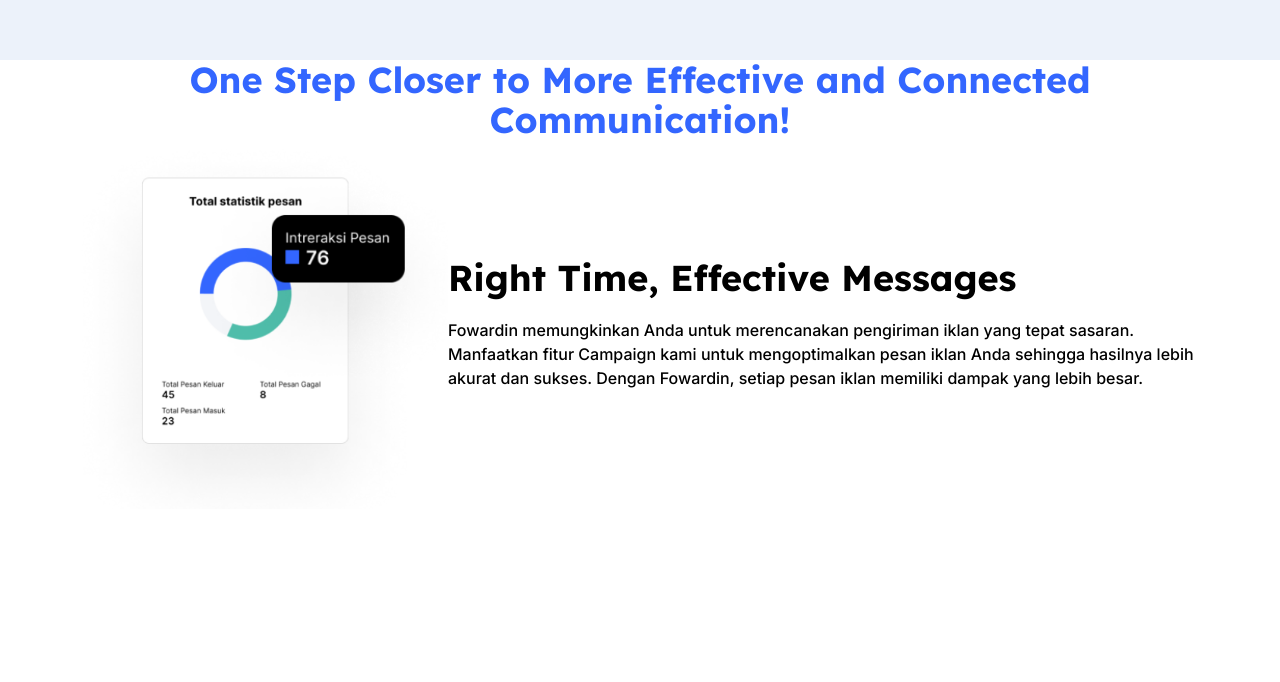
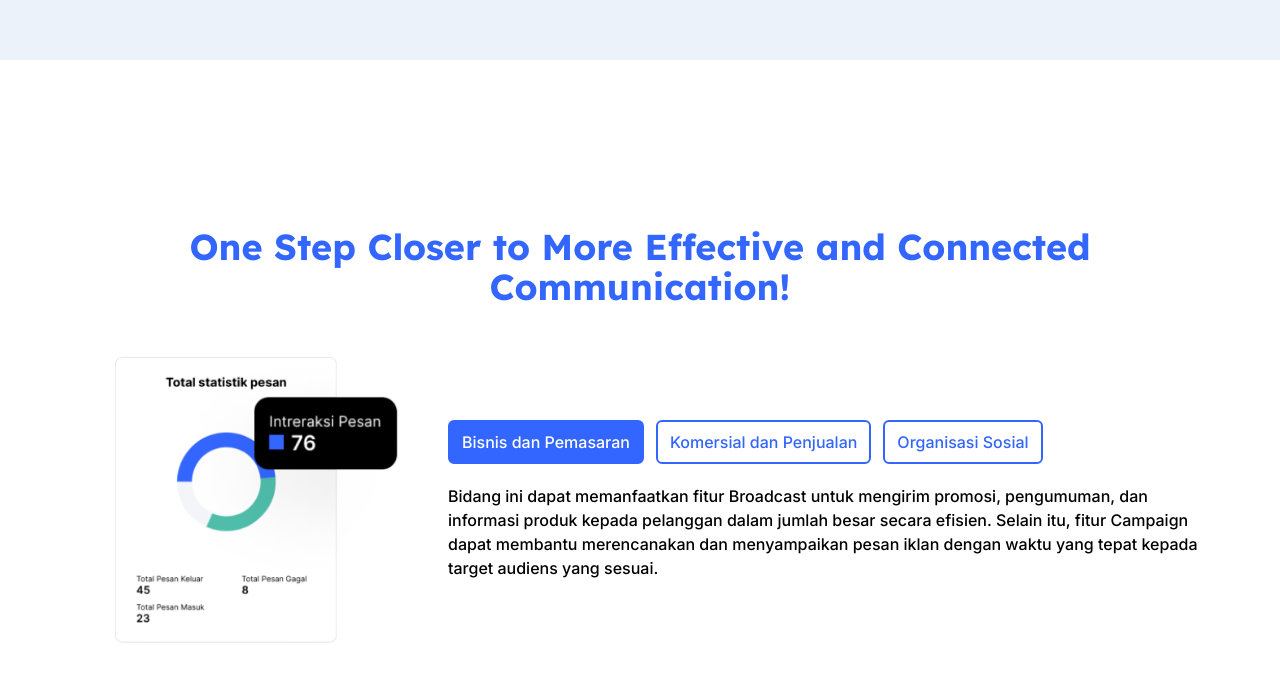
Before and after one commit to SiPilip/quoris-app, a Next.js app: page / in a window 1280 px wide. Shown: the part 3140-3822 px from the top of the page. Built offline with nearby package versions, Linux system fonts and the light colour scheme.

Commit message:
feat: opportunity

```diff
--- a/src/components/landingPage/opportunity.jsx
+++ b/src/components/landingPage/opportunity.jsx
@@ -1,29 +1,70 @@
+/* eslint-disable jsx-a11y/no-noninteractive-element-interactions */
+/* eslint-disable jsx-a11y/click-events-have-key-events */
+
+'use client';
+
+import { useState } from 'react';
 import Image from 'next/image';
 import opportunityImg from '@/../public/opportunity-img-1.png';
+import { cn } from '@/lib/utils';
+
+const opportunity = [
+  {
+    title: 'Bisnis dan Pemasaran',
+    content:
+      'Bidang ini dapat memanfaatkan fitur Broadcast untuk mengirim promosi, pengumuman, dan informasi produk kepada pelanggan dalam jumlah besar secara efisien. Selain itu, fitur Campaign dapat membantu merencanakan dan menyampaikan pesan iklan dengan waktu yang tepat kepada target audiens yang sesuai.',
+  },
+  {
+    title: 'Komersial dan Penjualan',
+    content:
+      'Bidang ini dapat memanfaatkan fitur Broadcast untuk meningkatkan penjualan dengan menyampaikan penawaran khusus, diskon, dan promosi terbaru kepada pelanggan. Fitur ini memungkinkan bisnis untuk menjangkau audiens yang lebih luas dan memastikan pesan penting sampai ke tangan konsumen secara tepat waktu. Selain itu, fitur Campaign dapat membantu menyusun strategi pemasaran yang efektif, memastikan bahwa pesan promosi Anda tidak hanya tepat sasaran, tetapi juga berdampak maksimal pada konversi penjualan.',
+  },
+  {
+    title: 'Organisasi Sosial',
+    content:
+      'Organisasi sosial dapat menggunakan fitur Broadcast untuk menyebarkan informasi penting, mengorganisir kampanye kesadaran, dan mengajak partisipasi masyarakat dalam berbagai kegiatan sosial. Fitur ini sangat berguna dalam mengkoordinasikan aksi sosial dengan cepat dan efisien, serta memastikan pesan Anda diterima oleh komunitas yang tepat. Selain itu, fitur Campaign membantu merencanakan komunikasi yang strategis, memastikan bahwa setiap pesan dapat memotivasi dan menginspirasi tindakan dari audiens yang relevan.',
+  },
+];
 
 export default function Opportunity() {
+  const [opportunityCategories, setOpportunityCategories] = useState(
+    'Bisnis dan Pemasaran',
+  );
+
+  const filteredResult = opportunity.find(
+    (e) => e.title === opportunityCategories,
+  );
+
   return (
     <section
       id="broadcast"
       className="w-full flex h-screen justify-center bg-white"
     >
-      <div className=" max-w-6xl ">
+      <div className="max-w-6xl h-screen flex flex-col justify-center ">
         <h1 className="text-primary text-center font-bold text-4xl">
           One Step Closer to More Effective and Connected Communication!
         </h1>
         <div className="place-content-center justify-items-center grid grid-cols-3">
-          <Image src={opportunityImg} />
-          <div className="flex flex-col justify-center gap-5 col-span-2">
-            <h1 className="text-4xl font-bold">
-              Right Time, Effective Messages
-            </h1>
-            <p className="font-medium">
-              Fowardin memungkinkan Anda untuk merencanakan pengiriman iklan
-              yang tepat sasaran. Manfaatkan fitur Campaign kami untuk
-              mengoptimalkan pesan iklan Anda sehingga hasilnya lebih akurat dan
-              sukses. Dengan Fowardin, setiap pesan iklan memiliki dampak yang
-              lebih besar.
-            </p>
+          <Image src={opportunityImg} className="scale-75" />
+          <div className="flex flex-col justify-center items-start gap-5 col-span-2">
+            <ul className="flex flex-row gap-3">
+              {opportunity.map((item, index) => (
+                <li
+                  key={`item-${index}`}
+                  className={cn(
+                    `border-primary border-2 py-2 px-3 rounded-md text-primary font-medium cursor-pointer transisi`,
+                    {
+                      'bg-primary text-white':
+                        item.title === opportunityCategories,
+                    },
+                  )}
+                  onClick={() => setOpportunityCategories(item.title)}
+                >
+                  {item.title}
+                </li>
+              ))}
+            </ul>
+            <p className="font-medium">{filteredResult.content}</p>
           </div>
         </div>
       </div>
```
Also changed, not shown: public/opportunity-img-1.png.
